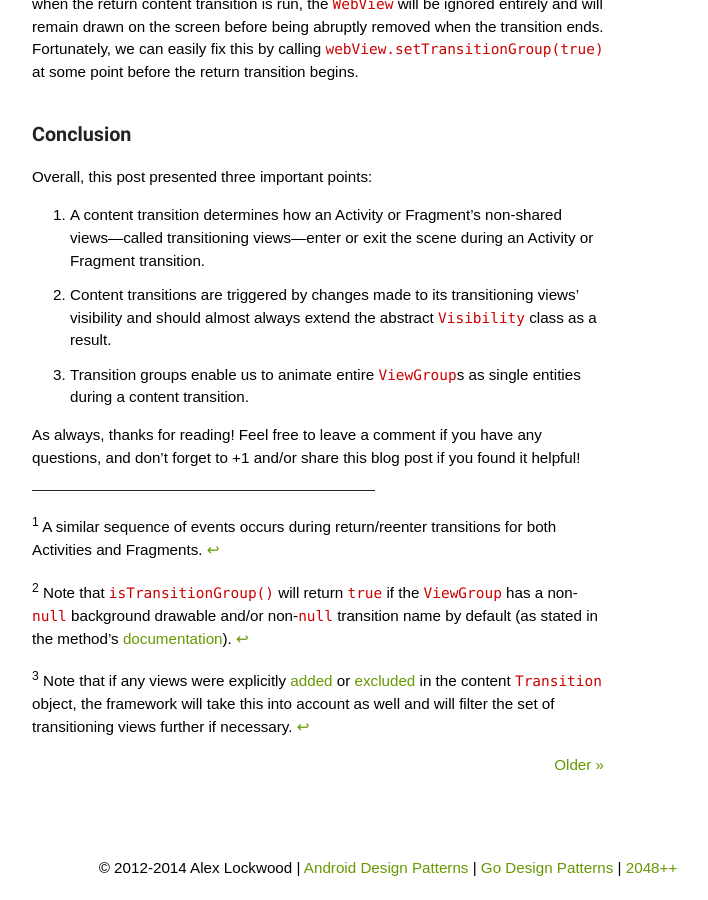
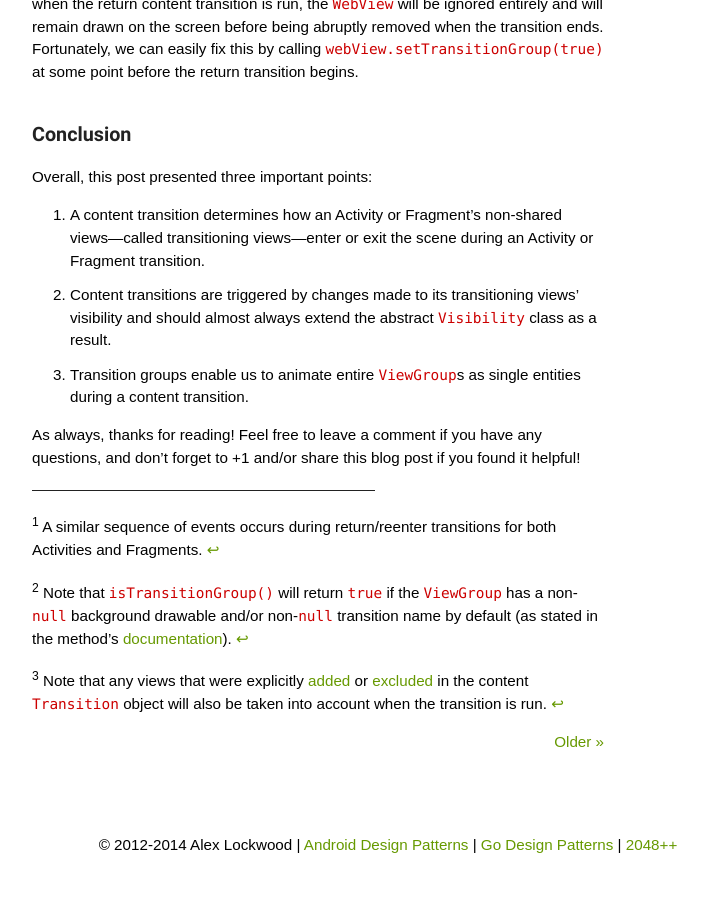
Before and after one commit to alexjlockwood/AndroidDesignPatterns, a Jekyll site: the page built from _posts/2014-12-05-activity-fragment-content-transitions-in-depth-part2.md, in a window 1280 px wide and 900 px high, scrolled down 4403 px. Shown: the whole window, without its empty margins (252-960 px from the left). Built offline with Jekyll 4.4.1, drawn with Linux system fonts in a browser that asks for light colours; some web fonts are replaced; Markdown is read by kramdown in place of the engine named in the settings; comment, search, counter and statistics services are not loaded; after the commit the page ends 5280 px from its top, so only the background shows below that; some of the changed text lies outside the part shown.

Commit message:
updated footnote 3

````diff
--- a/_posts/2014-12-05-activity-fragment-content-transitions-in-depth-part2.md
+++ b/_posts/2014-12-05-activity-fragment-content-transitions-in-depth-part2.md
@@ -78,7 +78,7 @@ By toggling each transitioning view's visibility between `INVISIBLE` and `VISIBL
 
 Up until now, we have assumed that content transitions operate on a set of non-shared views called _transitioning views_. In this section, we will discuss how the framework determines this set of views and how it can be further customized using _transition groups_.
 
-Before the transition starts, the framework constructs the set of transitioning views by performing a recursive search on the Activity window's (or Fragment's) entire view hierarchy. The search begins by calling the overridden recursive [`ViewGroup#captureTransitioningViews`][ViewGroup#captureTransitioningViews] method on the hierarchy's root view, the source code of which is given below:
+Before the transition starts, the framework constructs the set of transitioning views by performing a recursive search on the Activity window's (or Fragment's) entire view hierarchy. The search begins by calling the overridden recursive `ViewGroup#captureTransitioningViews` method on the hierarchy's root view, the [source code][ViewGroup#captureTransitioningViews] of which is given below:
 
 ```java
 /** @hide */
@@ -135,7 +135,7 @@ As always, thanks for reading! Feel free to leave a comment if you have any ques
 
 <sup id="footnote2">2</sup> Note that `isTransitionGroup()` will return `true` if the `ViewGroup` has a non-`null` background drawable and/or non-`null` transition name by default (as stated in the method's [documentation][isTransitionGroup]). <a href="#ref2" title="Jump to footnote 2.">&#8617;</a>
 
-<sup id="footnote3">3</sup> Note that if any views were explicitly [added][addTarget] or [excluded][excludeTarget] in the content `Transition` object, the framework will take this into account as well and will filter the set of transitioning views further if necessary. <a href="#ref3" title="Jump to footnote 3.">&#8617;</a>
+<sup id="footnote3">3</sup> Note that any views that were explicitly [added][addTarget] or [excluded][excludeTarget] in the content `Transition` object will also be taken into account when the transition is run. <a href="#ref3" title="Jump to footnote 3.">&#8617;</a>
 
   [Visibility]: https://developer.android.com/reference/android/transition/Visibility.html
   [onAppear]: https://developer.android.com/reference/android/transition/Visibility.html#onAppear(android.view.ViewGroup,%20android.transition.TransitionValues,%20int,%20android.transition.TransitionValues,%20int)
````
